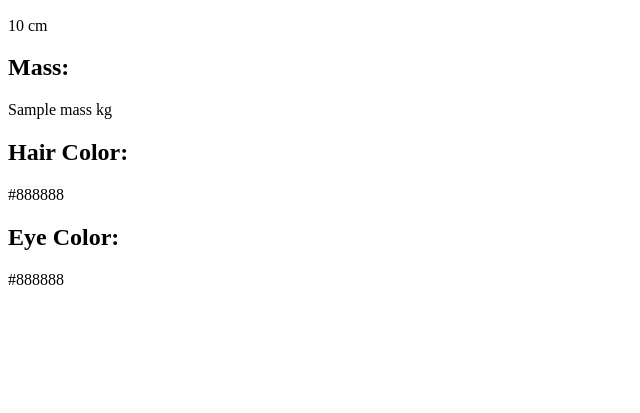
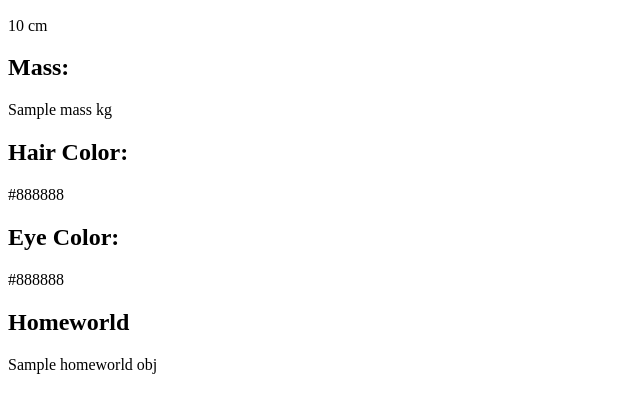
Before and after one commit to JoshBroughton/swapi-app, a Flask app: template templates/character.html in a window 1280 px wide. Shown: the part 236-649 px from the top of the page, without its empty margins (0-640 px from the left). Run offline with Flask 2, Linux system fonts and the light colour scheme; the template is opened without the code that fills it: most values are stand-ins (such as "Sample title", 1, 10 or a date in 2020).

Commit message:
added homeworl API request and display

```diff
--- a/app.py
+++ b/app.py
@@ -29,11 +29,13 @@ def character_search():
                 'error': f'Character ID "{character_id}" does not exist'
             }
         else:
-            print(response)
             char_obj = json.loads(response.content)
-            print(char_obj)
+            homeworld_url = char_obj['homeworld']
+            response = requests.get(homeworld_url, timeout=5.0)
+            homeworld_obj = json.loads(response.content)
             context = {
-                'char_obj': char_obj
+                'char_obj': char_obj,
+                'homeworld_obj': homeworld_obj,
             }
 
         return render_template('character.html', **context)
--- a/templates/character.html
+++ b/templates/character.html
@@ -25,6 +25,8 @@ Star Wars Character Information
       <p>{{char_obj.hair_color}}</p>
       <h2>Eye Color:</h2>
       <p>{{char_obj.eye_color}}</p>
+      <h2>Homeworld</h2>
+      <p>{{homeworld_obj.name}}</p>
     {% endif %}
 
     {% if error %}
```
